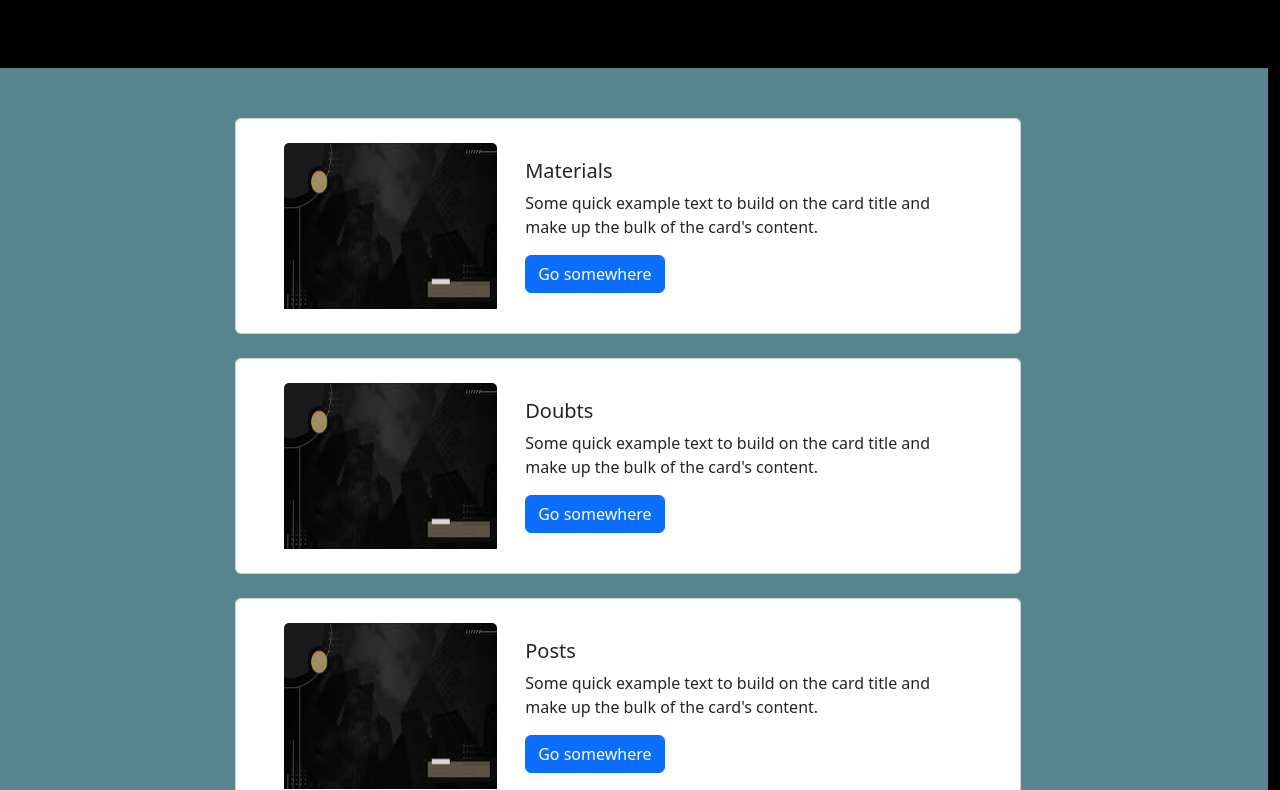
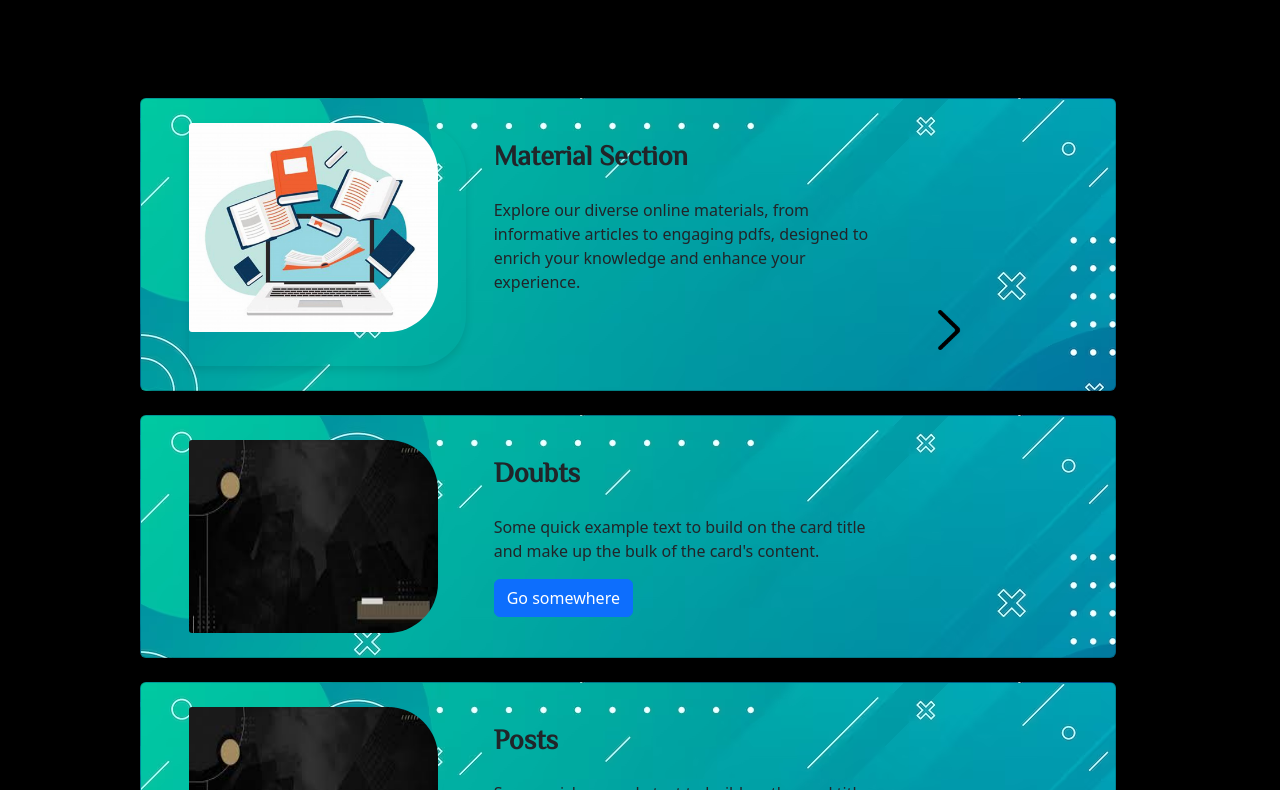
Before and after one commit to shreya-0605/eduhelp, a website: page home.html in a window 1280 px wide. Shown: the part 126-916 px from the top of the page. Drawn offline with nearby package versions, Linux system fonts and the light colour scheme; sample sign-in values are in the browser's storage.

Commit message:
changes done for material section

```diff
--- a/home.css
+++ b/home.css
@@ -15,7 +15,7 @@ body{
   font-family: 'Philosopher', sans-serif;
   font-size: 32px;
   font-weight: bold;
-  text-shadow: 0.5px 0.8px rgba(222, 219, 219, 0.992);
+  text-shadow: 0.8px 0.8px rgba(222, 219, 219, 0.992);
   cursor: pointer;
 }
 
@@ -54,3 +54,54 @@ body{
 .img{
   width: 30px;
 }
+
+/* cards */
+.card.col-8.mb-4{
+  background-image: url(images/p3.jpg);
+  height: 70%;
+  width: 80%;
+}
+
+.image-box {
+  overflow: hidden;
+  border-radius: 3px 50px 50px 3px;
+  box-shadow: 0 4px 8px rgba(0, 0, 0, 0.1);
+  position: left;
+}
+
+.card-img-top {
+  width: 90%; /* Make the image fill the container */
+  height: auto; /* Maintain aspect ratio */
+  border-radius: 3px 50px 50px 3px; /* In case the image is not a perfect fit */
+  margin-left: 0%;
+}
+
+.arrow {
+  display: flex;
+  align-items: center;
+  justify-content: center;
+  margin-left: 60%;
+  margin-top: 0%;
+}
+
+.arrow img {
+  width: 40px;
+  height: auto;
+  transition: transform 0.3s ease-in-out;
+}
+
+/* Add a hover effect to the arrow */
+.arrow:hover img {
+  transform: translateX(5px); /* Move the arrow slightly to the right on hover */
+}
+
+.card-title{
+  font-family: 'Philosopher', sans-serif;
+  font-weight: bold;
+  font-size: 28px;
+}
+
+.card-text{
+  padding-top: 3%;
+  padding-right: 30%;
+}
--- a/home.html
+++ b/home.html
@@ -39,22 +39,23 @@
     <h2 id="greet"></h2>
   </div>
 
-
-    <div class="row col-12 justify-content-center " style=" background-color: rgb(87, 132, 141); padding: 50px;">
-
-      <div class="card col-8 mb-4 " style="max-height: 600px;">
+  <div class="row col-12 justify-content-center " style="padding:30px;">
+    <div class="card col-8 mb-4">
       <div class=" row m-4">
           <div class="col-4 d-flex">
-                <img src="images/images.jpeg" class="card-img-top" alt="...">
+            <div class="image-box">
+              <img src="images/m.jpeg" class="card-img-top" alt="...">
+            </div>
           </div>
 
           <div class="col-8 card-body">
-              <h5 class="card-title">Materials</h5>
-              <p class="card-text">Some quick example text to build on the card title and make up the bulk of the card's content.</p>
-              <a href="/material/matsec.html" class="btn btn-primary">Go somewhere</a>
+            <h5 class="card-title">Material Section</h5>
+            <p class="card-text">Explore our diverse online materials, from informative articles to engaging pdfs, designed to enrich your knowledge and enhance your experience.</p>
+            <a href="material/matsec.html" class="arrow"><img class="img" src="images/arrow.png"></a>
           </div>
       </div>
     </div>
+
     <div class="card col-8 mb-4 " style="max-height: 600px;">
       <div class=" row m-4">
           <div class="col-4 d-flex">
@@ -68,6 +69,7 @@
           </div>
       </div>
     </div>
+
     <div class="card col-8 mb-4 " style="max-height: 600px;">
       <div class=" row m-4">
           <div class="col-4 d-flex rounded-start" >
@@ -81,7 +83,6 @@
           </div>
       </div>
     </div>
-
   </div>
 
         <div class="row col-12 fs-2 mb-4 fw-semibold justify-content-center">
```
Also changed, not shown: images/arrow.png (added), images/download (1).png (deleted), images/download.png (deleted). Lines whose indentation alone changed are shown as unchanged.
